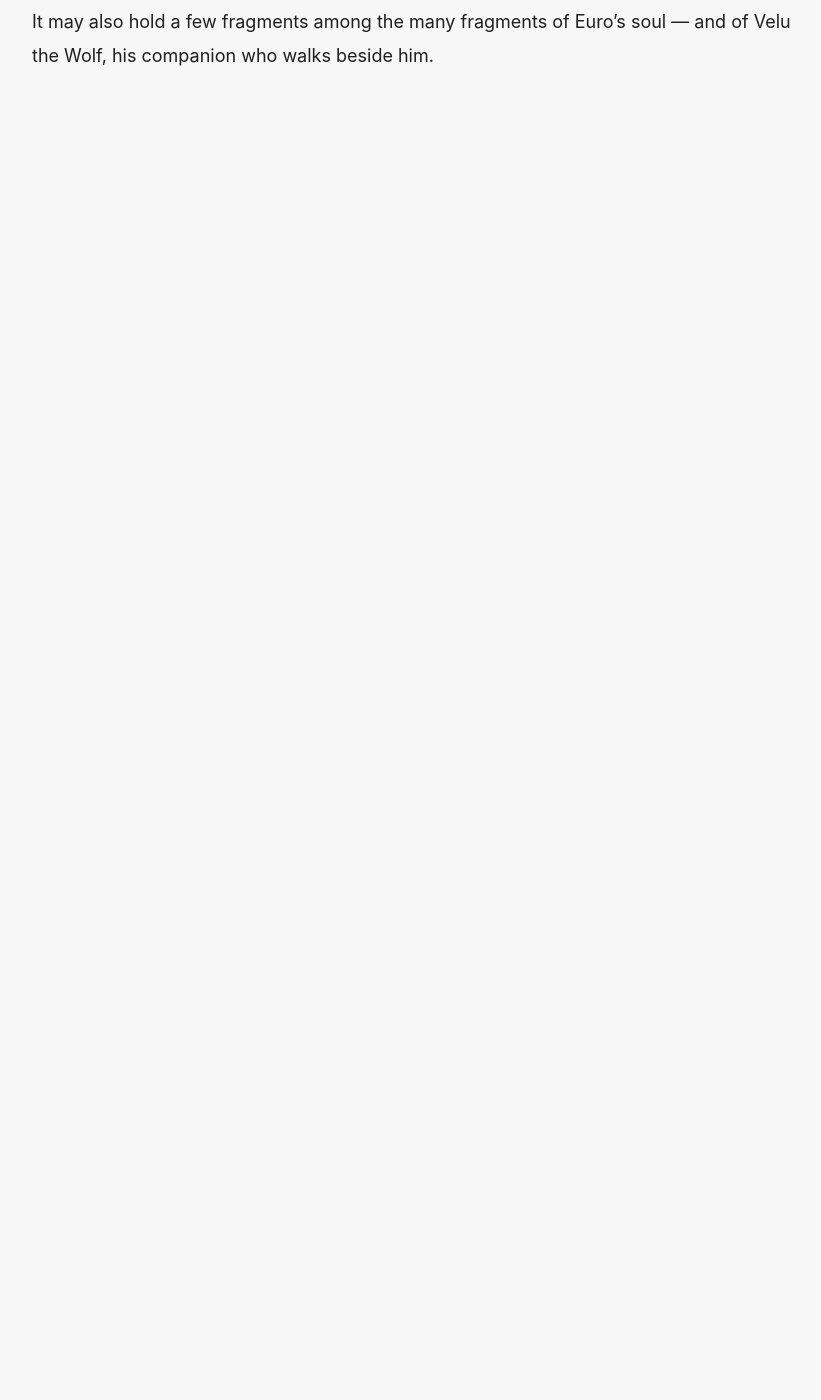
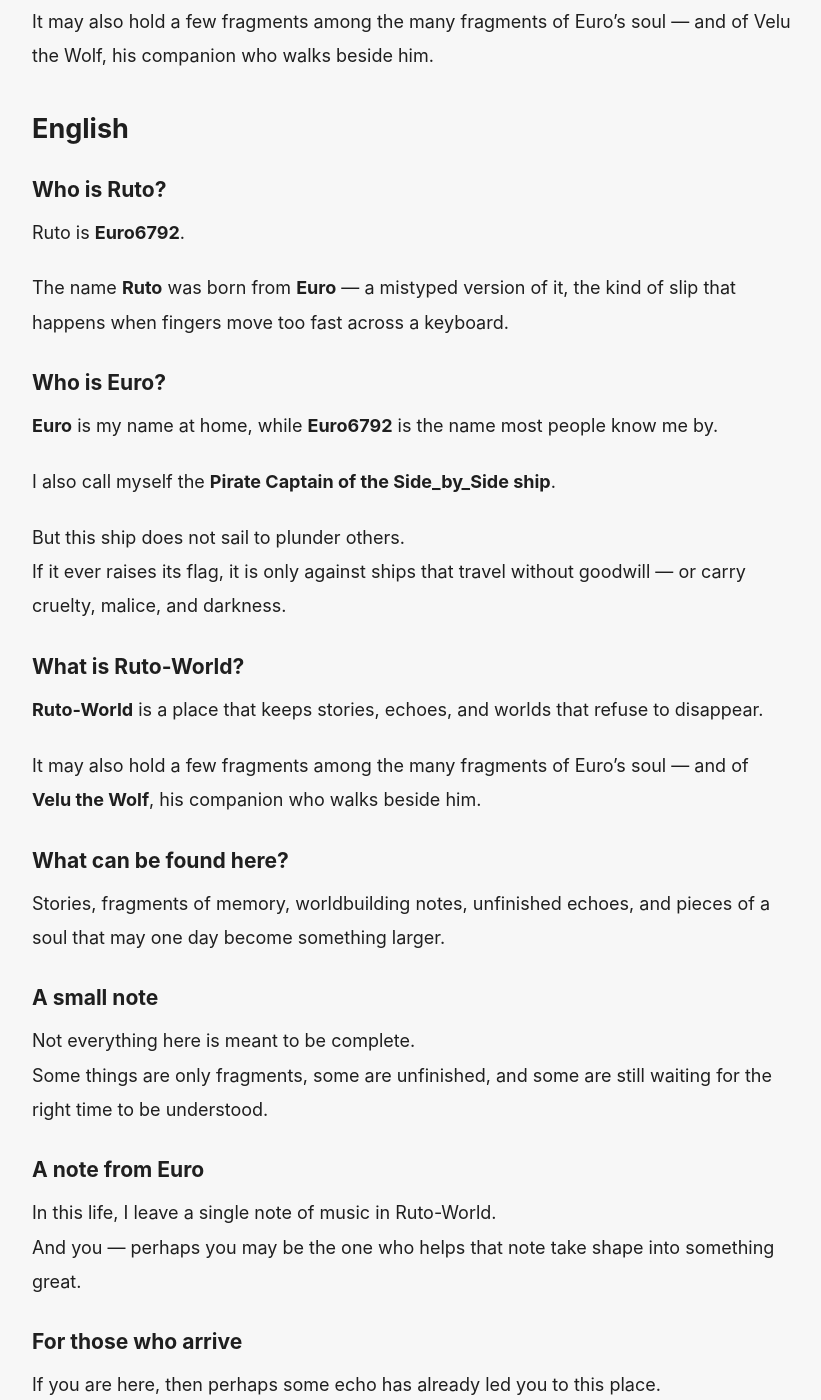
Before and after one commit to euro6792/Ruto-World, a Jekyll site: the page built from about.md, in a window 1280 px wide and 1400 px high, scrolled down 270 px. Shown: the whole window, without its empty margins (228-1049 px from the left). Built offline with Jekyll 4.4.1, drawn with Linux system fonts in a browser that asks for light colours; before the commit the page ends 900 px from its top, so only the background shows below that; some of the changed text lies outside the part shown.

Commit message:
Expand about.md with English and Vietnamese sections
Added sections about Ruto and Ruto-World in English and Vietnamese.

```diff
--- a/about.md
+++ b/about.md
@@ -12,3 +12,74 @@ permalink: /about/
 Ruto-World is a place for stories, echoes, and worlds that refuse to disappear.
 
 It may also hold a few fragments among the many fragments of Euro’s soul — and of Velu the Wolf, his companion who walks beside him.
+## English
+
+### Who is Ruto?
+Ruto is **Euro6792**.
+
+The name **Ruto** was born from **Euro** — a mistyped version of it, the kind of slip that happens when fingers move too fast across a keyboard.
+
+### Who is Euro?
+**Euro** is my name at home, while **Euro6792** is the name most people know me by.
+
+I also call myself the **Pirate Captain of the Side_by_Side ship**.
+
+But this ship does not sail to plunder others.
+If it ever raises its flag, it is only against ships that travel without goodwill — or carry cruelty, malice, and darkness.
+
+### What is Ruto-World?
+**Ruto-World** is a place that keeps stories, echoes, and worlds that refuse to disappear.
+
+It may also hold a few fragments among the many fragments of Euro’s soul — and of **Velu the Wolf**, his companion who walks beside him.
+
+### What can be found here?
+Stories, fragments of memory, worldbuilding notes, unfinished echoes, and pieces of a soul that may one day become something larger.
+
+### A small note
+Not everything here is meant to be complete.
+Some things are only fragments, some are unfinished, and some are still waiting for the right time to be understood.
+
+### A note from Euro
+In this life, I leave a single note of music in Ruto-World.
+And you — perhaps you may be the one who helps that note take shape into something great.
+
+### For those who arrive
+If you are here, then perhaps some echo has already led you to this place.
+Take your time.
+
+---
+
+## Tiếng Việt
+
+### Ruto là ai?
+Ruto chính là **Euro6792**.
+
+Cái tên **Ruto** thật ra sinh ra từ **Euro** — như một cách gõ lệch đi khi đôi tay lướt quá nhanh trên bàn phím.
+
+### Euro là ai?
+**Euro** là tên ở nhà của mình, còn **Euro6792** là cái tên mà mọi người biết đến mình nhiều hơn.
+
+Mình cũng tự gọi bản thân là **Pirate Captain of the Side_by_Side ship** — thuyền trưởng của con tàu **Side_by_Side**.
+
+Nhưng con tàu ấy ra khơi không nhằm cướp bóc ai cả.
+Nếu có giương cờ đối đầu, thì chỉ là với những con tàu không mang thiện ý, hoặc mang theo sự xấu xa, ác ý và bóng tối.
+
+### Ruto-World là gì?
+**Ruto-World** là nơi lưu giữ những câu chuyện, những dư vang, và những thế giới không chịu biến mất.
+
+Đó cũng có thể là nơi cất giữ một vài mảnh trong rất nhiều mảnh linh hồn của Euro — và của **chú Sói Velu**, người bạn đồng hành luôn sánh bước bên cậu ấy.
+
+### Ở đây có gì?
+Những câu chuyện, những mảnh ký ức, những ghi chép về thế giới, những dư vang còn dang dở, và những mảnh linh hồn có thể một ngày nào đó trở thành điều gì lớn hơn.
+
+### Một lời nhắn nhỏ
+Không phải mọi thứ ở đây đều sinh ra để hoàn chỉnh ngay.
+Có những điều chỉ là mảnh vỡ, có những điều còn dang dở, và có những điều vẫn đang chờ đúng thời điểm để được hiểu ra.
+
+### Một lời nhắn từ Euro
+Trong cuộc sống này, mình xin để lại một nốt nhạc trong Ruto-World.
+Còn bạn — biết đâu sẽ là người đem nốt nhạc ấy hóa hình thành một điều vĩ đại.
+
+### Dành cho những ai bước vào
+Nếu bạn đã đến được đây, có lẽ một dư âm nào đó đã dẫn bạn tới nơi này.
+Cứ chậm rãi thôi.
```
